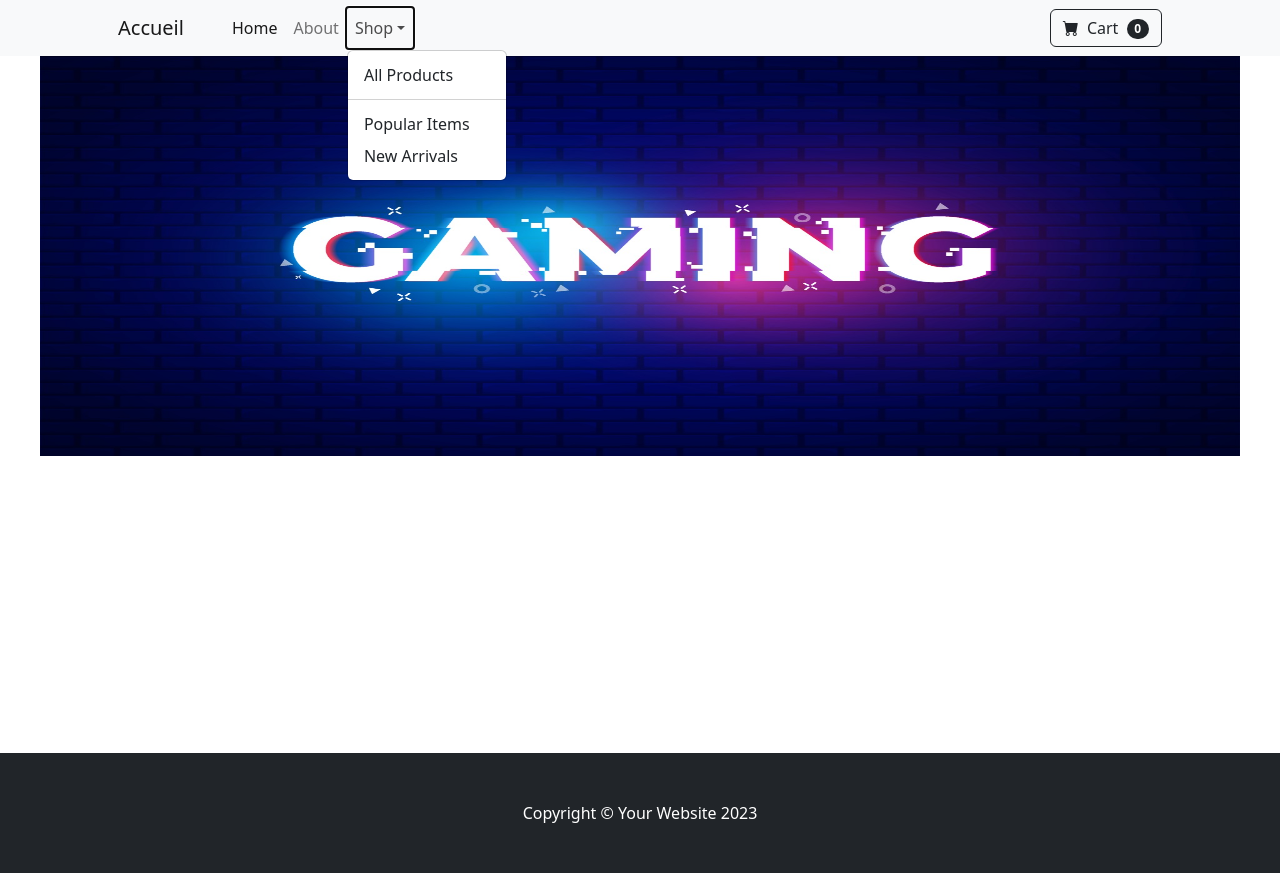
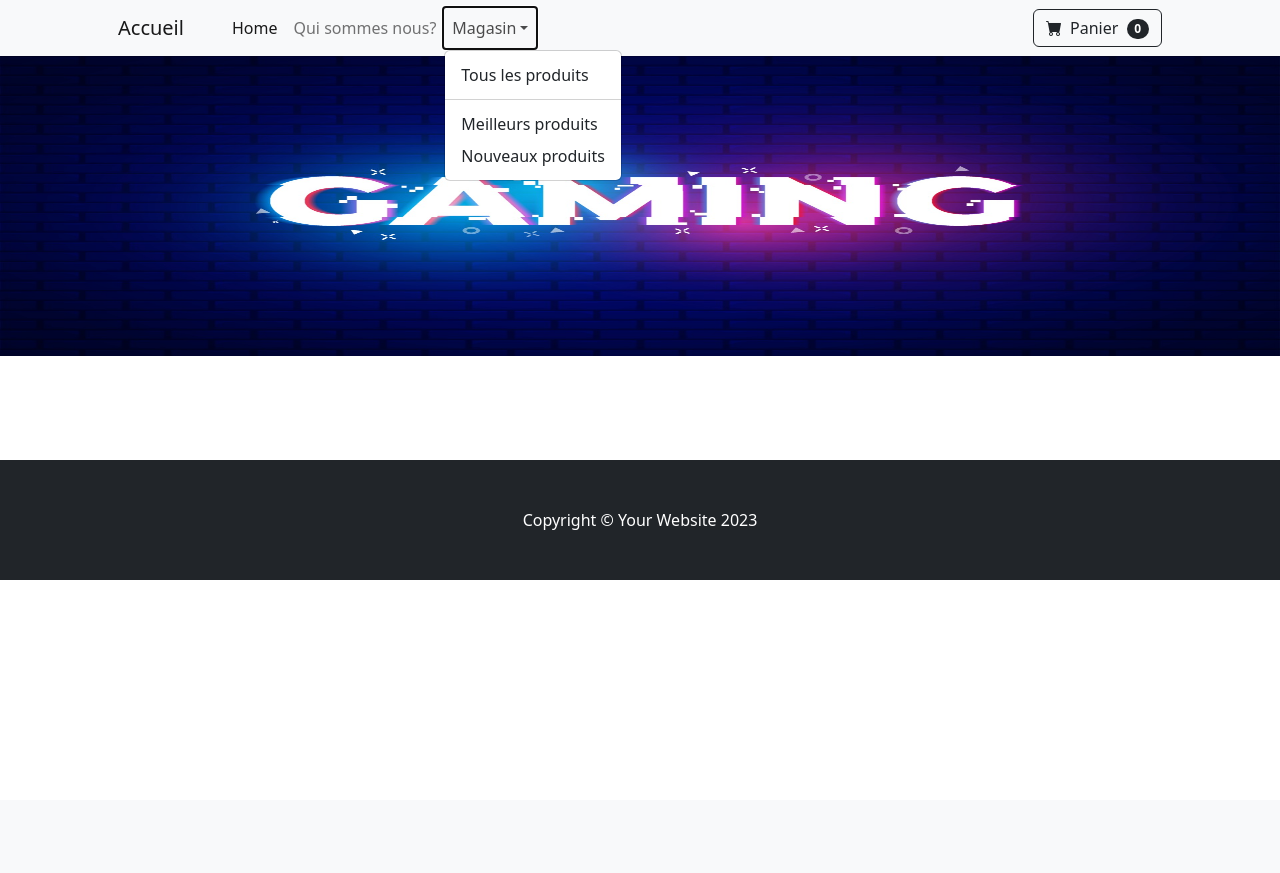
Before and after one commit to Wallemacq/projet, a PHP site: page /template.php in a window 1280 px wide, after a click on "Magasin". After the commit the page ends 580 px from the top, so only its background shows below. Run offline with PHP 8.4, Linux system fonts and the light colour scheme; data that the repository does not hold is empty.

Commit message:
17.04.23/2

```diff
--- /dev/null
+++ b/controllers/404.php
@@ -0,0 +1,4 @@
+<?php
+http_response_code(404); // sert a mettre les erreurs dans l'inspeteur
+include 'views/404.php';
+?>
--- a/controllers/accueil.php
+++ /dev/null
@@ -1,6 +0,0 @@
-<?php
-session_start();
-?>
-<?php
-include 'views/accueil.php';
-?>
--- a/template.php
+++ b/template.php
@@ -22,21 +22,21 @@
                 <div class="collapse navbar-collapse" id="navbarSupportedContent">
                     <ul class="navbar-nav me-auto mb-2 mb-lg-0 ms-lg-4">
                         <li class="nav-item"><a class="nav-link active" aria-current="page" href="#!">Home</a></li>
-                        <li class="nav-item"><a class="nav-link" href="#!">About</a></li>
+                        <li class="nav-item"><a class="nav-link" href="#!">Qui sommes nous?</a></li>
                         <li class="nav-item dropdown">
-                            <a class="nav-link dropdown-toggle" id="navbarDropdown" href="#" role="button" data-bs-toggle="dropdown" aria-expanded="false">Shop</a>
+                            <a class="nav-link dropdown-toggle" id="navbarDropdown" href="#" role="button" data-bs-toggle="dropdown" aria-expanded="false">Magasin</a>
                             <ul class="dropdown-menu" aria-labelledby="navbarDropdown">
-                                <li><a class="dropdown-item" href="#!">All Products</a></li>
+                                <li><a class="dropdown-item" href="touslesproduits.php">Tous les produits</a></li>
                                 <li><hr class="dropdown-divider" /></li>
-                                <li><a class="dropdown-item" href="#!">Popular Items</a></li>
-                                <li><a class="dropdown-item" href="#!">New Arrivals</a></li>
+                                <li><a class="dropdown-item" href="meilleursproduits.php">Meilleurs produits</a></li>
+                                <li><a class="dropdown-item" href="nouveauxproduits.php">Nouveaux produits</a></li>
                             </ul>
                         </li>
                     </ul>
                     <form class="d-flex">
                         <button class="btn btn-outline-dark" type="submit">
                             <i class="bi-cart-fill me-1"></i>
-                            Cart  <!-- Donc ceci est le panier -->
+                            Panier <!-- Donc ceci est le panier -->
                             <span class="badge bg-dark text-white ms-1 rounded-pill">0</span>
                         </button>
                     </form>
@@ -44,23 +44,15 @@
             </div>
         </nav>
         <!-- Header-->
-        <header >
+        <header>
         <!-- class="bg-dark py-5" -->
-        <div style="text-align: center">
-        <img src="XCSS\images\template.jpg" alt="Image" style="width:1200px;height:400px;"/>
-        </div>
-            <div class="container px-4 px-lg-5 my-5">
-                <div class="text-center text-white">
-                    <h1 class="display-4 fw-bolder">The gaming world</h1>
-                    <p class="lead fw-normal text-white-50 mb-0">Le bonheur du monde du gaming</p>
-                </div>
-            </div>
+            <div style="text-align: center"><img src="XCSS\images\template.jpg" alt="Image" style="width:100%;height:300px;">
             </header>
-        <!-- Section-->
                 <section id="content" class="py-5">
                     <div class="container">
                         <div class="row justify-content-center">
                         <div>
+                                <h1 class="display-4 fw-bolder"><?php  echo $title   ?></h1>
                                 <?php  echo $content   ?>
                         </div>
                     </div>
@@ -69,7 +61,7 @@
         <footer class="py-5 bg-dark">
             <div class="container"><p class="m-0 text-center text-white">Copyright &copy; Your Website 2023</p></div>
         </footer>
-        <!-- Bootstrap core JS -->
+        <!-- Bootstrap core JS-->
         <script src="https://cdn.jsdelivr.net/npm/bootstrap@5.2.3/dist/js/bootstrap.bundle.min.js"></script>
         <!-- Core theme JS-->
         <script src="js/scripts.js"></script>
--- a/views/404.php
+++ b/views/404.php
@@ -2,7 +2,7 @@
 echo "error404 : cette page n'existe pas";
 ?>
 <?php
-    $title = '<h1>Exercice9</h1>' ;
+    $title = '<h1>ERROR 404</h1>' ;
     $content = ob_get_clean();
     include 'template.php' ;
 
```
Also changed, not shown: index.php (+0 -7 lines), views/accueil.php (+4 -6 lines), views/touslesproduits.php (added, +9 -0 lines), .htaccess, controllers/.htaccess, models/.htaccess, models/accueil.php (deleted), views/.htaccess, views/meilleursproduits.php (added), views/nouveauxproduits.php (added), views/panier.php (added). Lines whose indentation alone changed are shown as unchanged.
